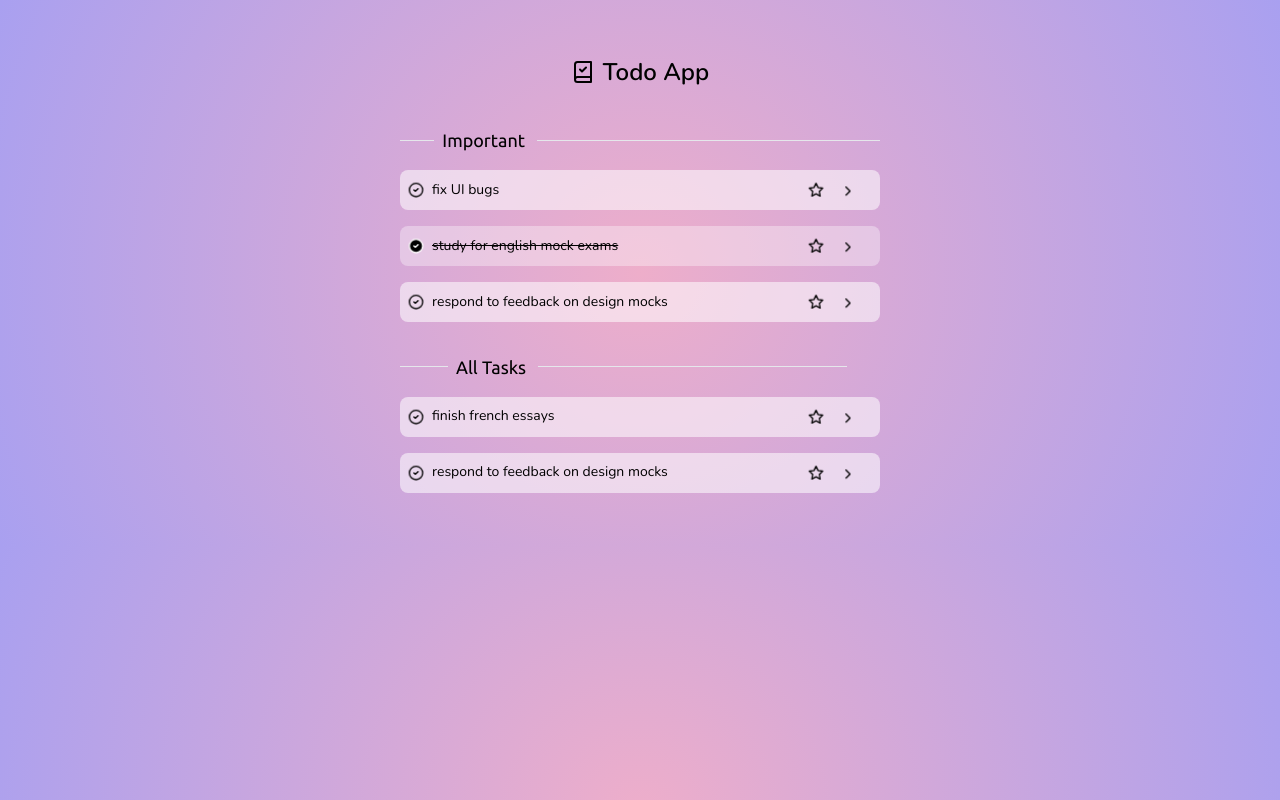
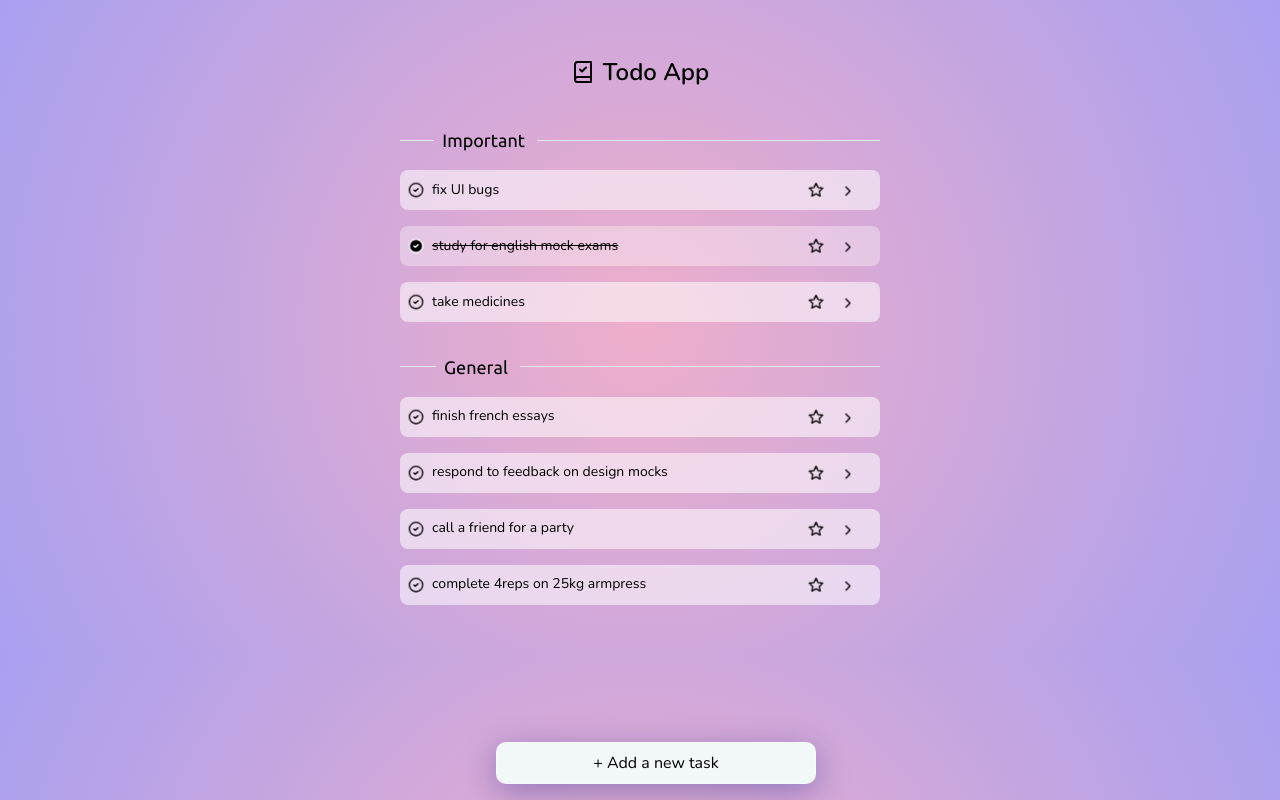
Before and after one commit to harshblip/todo-list, a Next.js app: page / in a window 1280 px wide. Built offline with nearby package versions, Linux system fonts and the light colour scheme.

Commit message:
working on adding a new task

```diff
--- /dev/null
+++ b/src/app/components/AddTask.jsx
@@ -0,0 +1,126 @@
+
+import * as React from "react"
+
+import { cn } from "@/lib/utils"
+import { useMediaQuery } from "@/hooks/use-media-query"
+import { Button } from "@/components/ui/button"
+import {
+    Dialog,
+    DialogClose,
+    DialogContent,
+    DialogDescription,
+    DialogFooter,
+    DialogHeader,
+    DialogTitle,
+    DialogTrigger,
+} from "@/components/ui/dialog"
+import {
+    Drawer,
+    DrawerClose,
+    DrawerContent,
+    DrawerDescription,
+    DrawerFooter,
+    DrawerHeader,
+    DrawerTitle,
+    DrawerTrigger,
+} from "@/components/ui/drawer"
+import { Input } from "@/components/ui/input"
+import { Label } from "@/components/ui/label"
+import { Textarea } from "@/components/ui/textarea"
+
+export function AddTask({ isOpen, onClose, form, setForm }) {
+    const isDesktop = useMediaQuery("(min-width: 768px)")
+
+    if (isDesktop) {
+        return (
+            <Dialog open={isOpen} onClose={onClose}>
+                <DialogContent className="sm:max-w-[425px]">
+                    <DialogHeader>
+                        <DialogTitle>Edit task</DialogTitle>
+                        <DialogDescription>
+                            Add a new task here. Click save when you're done
+                        </DialogDescription>
+                    </DialogHeader>
+                    <ProfileForm
+                        onClose={onClose}
+                        form={form}
+                        setForm={setForm}
+                    />
+                </DialogContent>
+            </Dialog>
+        )
+    }
+
+    return (
+        <Drawer open={isOpen} onClose={onClose}>
+            <DrawerContent>
+                <DrawerHeader className="text-left">
+                    <DrawerTitle>Add a new task</DrawerTitle>
+                    <DrawerDescription>
+                        Add a new task here. Click save when you're done
+                    </DrawerDescription>
+                </DrawerHeader>
+                <ProfileForm className="px-4" />
+            </DrawerContent>
+        </Drawer>
+    )
+}
+
+function ProfileForm({ className, form, setForm, onClose }) {
+    function dataPush(e) {
+        const { name, value } = e.target;
+        setForm(prevForm => ({
+            ...prevForm,
+            [name]: value
+        }))
+    }
+
+    const [toggle, setToggle] = React.useState(false);
+
+    function handleToggle() {
+        setToggle(prevToggle => !prevToggle);
+        setForm(prevForm => ({
+            ...prevForm,
+            category: toggle === false ? "general" : "important"
+        }))
+    }
+
+    function handleSubmit(e) {
+        e.preventDefault();
+    }
+    return (
+        <form className={cn("grid items-start gap-4", className)} onSubmit={handleSubmit}>
+            <div className="grid gap-2">
+                <Label htmlFor="title">Title</Label>
+                <Input type="text" id="title" name="title" />
+            </div>
+            <div className="grid gap-2">
+                <Label htmlFor="description">Description</Label>
+                <Textarea placeholder="Your description" />
+            </div>
+            <div className="grid gap-2">
+                <Label htmlFor="category">Category</Label>
+                <div className="flex space-x-4">
+                    <div className={`flex justify-center items-center space-x-2 p-1 rounded-md text-xs w-24 transition-all font-semibold hover:cursor-pointer ${toggle ? `bg-red-100 hover:bg-red-300` : 'bg-red-300'}`} onClick={handleToggle}>
+                        <svg height="8" width="8">
+                            <circle r="4" cx="4" cy="4" fill="red" />
+                        </svg>
+                        <button> important </button>
+                    </div>
+                    <div className={`flex justify-center items-center space-x-2 p-1 rounded-md text-xs w-24 transition-all font-semibold hover:cursor-pointer ${!toggle ? `bg-green-100 hover:bg-green-300` : 'bg-green-300'}`} onClick={handleToggle}>
+                        <svg height="8" width="8">
+                            <circle r="4" cx="4" cy="4" fill="green" />
+                        </svg>
+                        <button> general </button>
+                    </div>
+                </div>
+            </div>
+            <div className="grid gap-2">
+                <Label htmlFor="tags">Tags</Label>
+                <Input id="text" name="tags" />
+            </div>
+            <Button className="bg-black text-white" onClick={onClose}>Save changes</Button>
+            <Button variant="outline" onClick={onClose}>Cancel</Button>
+        </form>
+    )
+}
--- a/src/app/components/MainContent/MainContent.jsx
+++ b/src/app/components/MainContent/MainContent.jsx
@@ -4,6 +4,7 @@ import { ChevronRight, CircleCheck, Edit2, Trash, Star } from "lucide-react";
 import { Ubuntu } from "next/font/google"
 import { useState } from "react";
 import { EditTask } from "../EditTask";
+import { AddTask } from "../AddTask";
 
 const ubuntu = Ubuntu({
     subsets: ["latin"],
@@ -13,10 +14,26 @@ const ubuntu = Ubuntu({
 export default function MainContent() {
 
     const [open, setOpen] = useState(false);
+    const [addo, setAddo] = useState(false);
+    const [form, setForm] = useState({
+        id: 0,
+        title: '',
+        description: '',
+        category: '',
+        status: 'pending',
+        tags: [],
+    })
 
     function toggleDrawer() {
         setOpen(prevOpen => !prevOpen);
     }
+
+    function toggleAdd() {
+        setAddo(prevOpen => !prevOpen);
+    }
+
+    console.log(addo);
+
     const [tasks, setTasks] = useState([
         {
             id: 1,
@@ -64,14 +81,36 @@ export default function MainContent() {
         },
         {
             id: 5,
-            title: "respond to feedback on design mocks",
-            description: "have to respond on some design mocks i made for the new product app",
+            title: "call a friend for a party",
+            description: "reminder to call a friend for the pending party",
+            category: "general",
+            status: "incompleted",
+            tags: [
+                "party", "friend", "relax"
+            ],
+            createdOn: "8/11/2024"
+        },
+        {
+            id: 6,
+            title: "take medicines",
+            description: "take medicines prescribed by doc",
             category: "important",
             status: "incompleted",
             tags: [
-                "work", "school", "internship", "design"
+                "health", "medicines"
             ],
-            createdOn: "28/08/2024"
+            createdOn: "2/02/2024"
+        },
+        {
+            id: 7,
+            title: "complete 4reps on 25kg armpress",
+            description: "complete the reps in the gym with 25kgs",
+            category: "general",
+            status: "incompleted",
+            tags: [
+                "health", "gym", "goal"
+            ],
+            createdOn: "12/06/2024"
         }
     ])
 
@@ -98,6 +137,11 @@ export default function MainContent() {
 
     return (
         <>
+            <div className="fixed bottom-0 mb-4 sm:ml-24 ml-4">
+                <button className="btn p-2 w-[20rem]" onClick={toggleAdd}>
+                    + Add a new task
+                </button>
+            </div>
             <div className="flex">
                 <hr
                     className="border-gray-200 mt-3 w-12"
@@ -112,7 +156,7 @@ export default function MainContent() {
                 tasks.map((x, i) => {
                     if (x.category === 'important') {
                         return <>
-                            <div className="rounded-lg mt-4">
+                            <div className="rounded-lg mt-4" key={x.id}>
                                 <div className={`flex justify-between rounded-lg transition-all ${x.status === 'completed' ? `bg-white/35` : `bg-white/55`}`}>
                                     <div className="flex p-2 space-x-2 hover:cursor-pointer" onClick={() => handleToggle(x.id)}>
                                         {x.status === 'completed' ? <CircleCheck className="w-4" fill="black" color="white" /> : <CircleCheck className="w-4" />}
@@ -166,9 +210,9 @@ export default function MainContent() {
                 <hr
                     className="border-gray-200 mt-3 w-12"
                 />
-                <p className={`ml-2 text-lg -mt-[0.1rem] ${ubuntu.className}`}> All Tasks </p>
+                <p className={`ml-2 text-lg -mt-[0.1rem] ${ubuntu.className}`}> General </p>
                 <hr
-                    className="border-gray-200 mt-3 w-[12rem] sm:w-[19.3rem] ml-3 sm:mr-0"
+                    className="border-gray-200 mt-3 w-full ml-3 sm:mr-0"
                 />
             </div>
 
@@ -224,6 +268,12 @@ export default function MainContent() {
             }
             <div className="invisible">
                 <EditTask isOpen={open} onClose={toggleDrawer} />
+                <AddTask
+                    isOpen={addo}
+                    onClose={toggleAdd}
+                    form={form}
+                    setForm={setForm}
+                />
             </div>
         </>
     )
--- a/src/app/globals.css
+++ b/src/app/globals.css
@@ -27,3 +27,12 @@ body {
   background: rgb(238, 174, 202);
   background: radial-gradient(circle, rgba(238, 174, 202, 1) 0%, rgba(169, 160, 240, 1) 100%);
 }
+
+.btn {
+  background: rgba(245, 255, 250, 0.918);
+  box-shadow: 0 8px 32px 0 rgba(31, 38, 135, 0.37);
+  backdrop-filter: blur(16px) saturate(180%);
+  -webkit-backdrop-filter: blur(16px) saturate(180%);
+  border-radius: 10px;
+  border: 1px solid rgba(255, 255, 255, 0.18);
+}
--- a/src/components/ui/dialog.jsx
+++ b/src/components/ui/dialog.jsx
@@ -31,14 +31,13 @@ const DialogContent = React.forwardRef(({ className, children, ...props }, ref)
     <DialogPrimitive.Content
       ref={ref}
       className={cn(
-        "fixed left-[50%] top-[50%] z-50 grid w-full max-w-lg translate-x-[-50%] translate-y-[-50%] gap-4 border bg-white p-6 shadow-lg duration-200 data-[state=open]:animate-in data-[state=closed]:animate-out data-[state=closed]:fade-out-0 data-[state=open]:fade-in-0 data-[state=closed]:zoom-out-95 data-[state=open]:zoom-in-95 data-[state=closed]:slide-out-to-left-1/2 data-[state=closed]:slide-out-to-top-[48%] data-[state=open]:slide-in-from-left-1/2 data-[state=open]:slide-in-from-top-[48%] sm:rounded-lg",
+        "fixed left-[50%] top-[50%] z-50 grid w-full max-w-lg translate-x-[-50%] translate-y-[-50%] gap-4 border bg-white hover:text-black p-6 shadow-lg duration-200 data-[state=open]:animate-in data-[state=closed]:animate-out data-[state=closed]:fade-out-0 data-[state=open]:fade-in-0 data-[state=closed]:zoom-out-95 data-[state=open]:zoom-in-95 data-[state=closed]:slide-out-to-left-1/2 data-[state=closed]:slide-out-to-top-[48%] data-[state=open]:slide-in-from-left-1/2 data-[state=open]:slide-in-from-top-[48%] sm:rounded-lg",
         className
       )}
       {...props}>
       {children}
       <DialogPrimitive.Close
-        className="absolute right-4 top-4 rounded-sm opacity-70 ring-offset-background transition-opacity hover:opacity-100 focus:outline-none focus:ring-2 focus:ring-ring focus:ring-offset-2 disabled:pointer-events-none data-[state=open]:bg-accent data-[state=open]:text-muted-foreground">
-        <Cross2Icon className="h-4 w-4" />
+        className="absolute right-4 top-4 rounded-sm opacity-70 ring-offset-background transition-opacity hover:bg-white hover:text-black focus:outline-none focus:ring-2 focus:ring-ring focus:ring-offset-2 disabled:pointer-events-none data-[state=open]:bg-accent data-[state=open]:text-muted-foreground">
         <span className="sr-only">Close</span>
       </DialogPrimitive.Close>
     </DialogPrimitive.Content>
--- /dev/null
+++ b/src/components/ui/textarea.jsx
@@ -0,0 +1,18 @@
+import * as React from "react"
+
+import { cn } from "@/lib/utils"
+
+const Textarea = React.forwardRef(({ className, ...props }, ref) => {
+  return (
+    (<textarea
+      className={cn(
+        "flex min-h-[60px] w-full rounded-md border border-input bg-transparent px-3 py-2 text-sm shadow-sm placeholder:text-muted-foreground focus-visible:outline-none focus-visible:ring-1 focus-visible:ring-ring disabled:cursor-not-allowed disabled:opacity-50",
+        className
+      )}
+      ref={ref}
+      {...props} />)
+  );
+})
+Textarea.displayName = "Textarea"
+
+export { Textarea }
```
Also changed, not shown: src/components/ui/button.jsx (+6 -6 lines).
